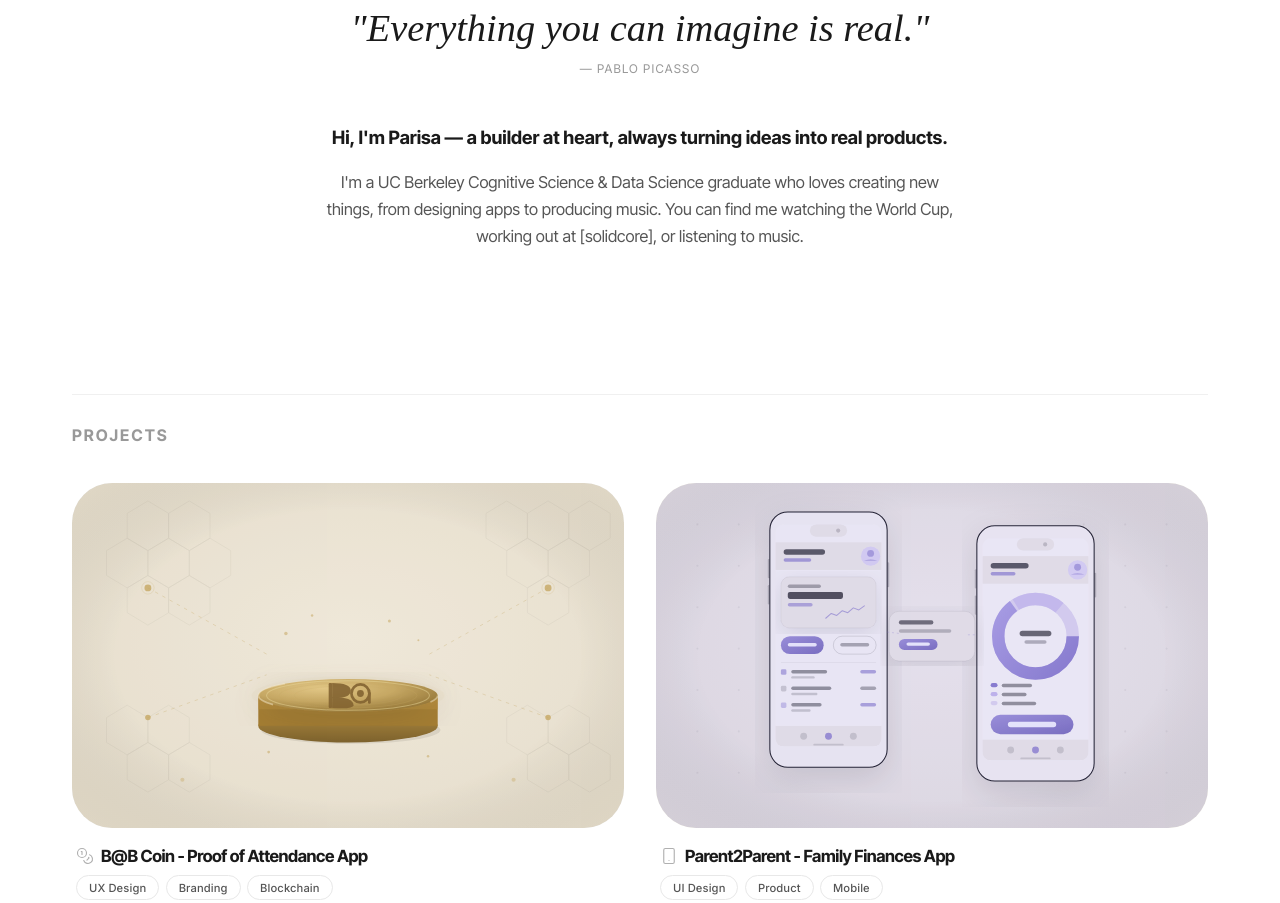
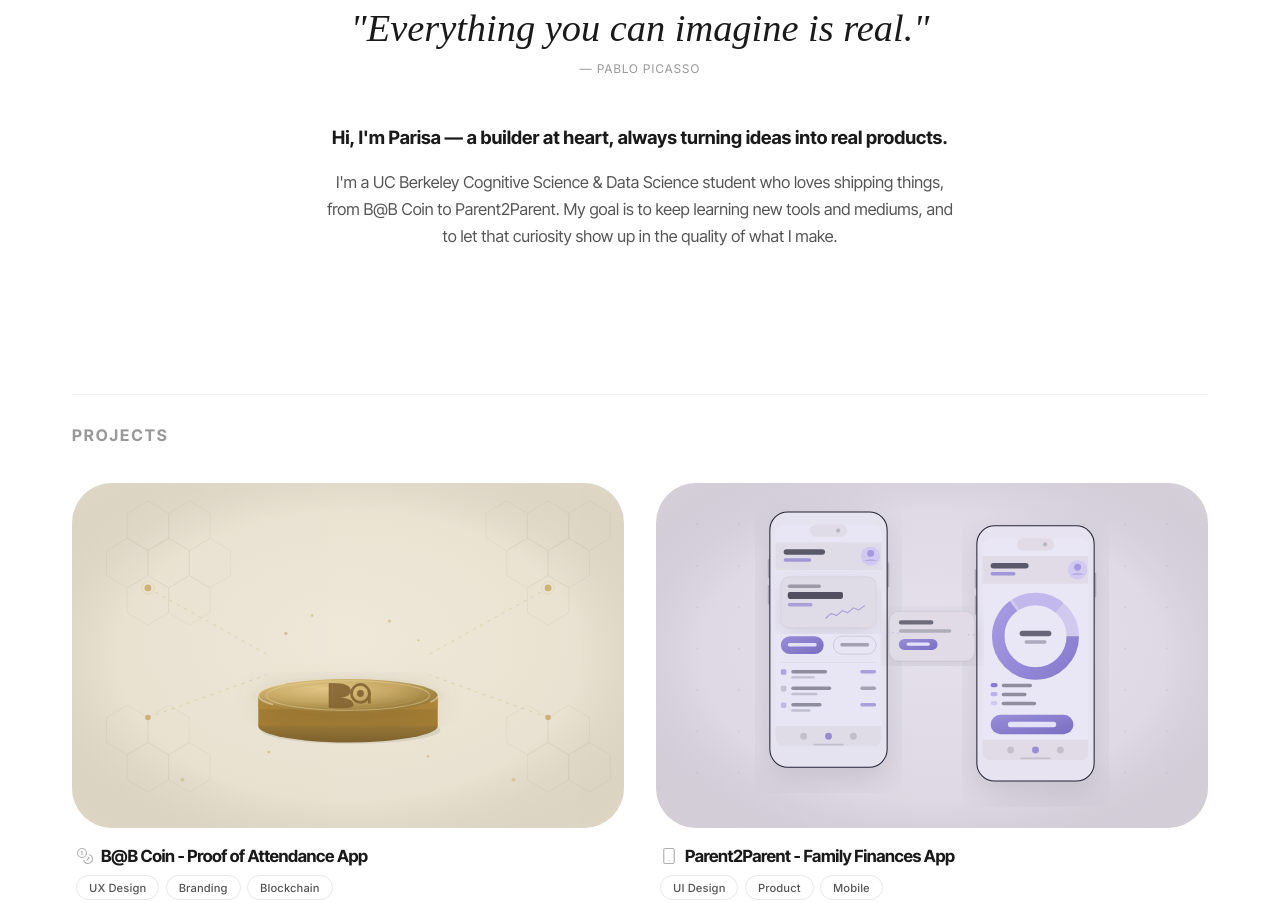
Before and after one commit to 19parisa/portfolio, a plain HTML site: page index.html in a window 1280 px wide. Shown: the part 730-1633 px from the top of the page. Drawn offline with Linux system fonts and the light colour scheme; a web font is replaced by a local one.

Commit message:
LAST UPDATE index.html

```diff
--- a/index.html
+++ b/index.html
@@ -444,7 +444,7 @@
   .projects-section {
     max-width: 1200px;
     margin: 0 auto;
-    padding: 5rem 2rem 1rem;
+    padding: 5rem 2rem 5rem;
   }
 
   .projects-header {
@@ -957,7 +957,7 @@
   <div class="about-intro">
     <p class="about-intro-greeting">Hi, I'm Parisa — a builder at heart, always turning ideas into real products.</p>
     <p class="about-intro-bio">
-      I'm a UC Berkeley Cognitive Science &amp; Data Science graduate who loves creating new things, from designing apps to producing music. You can find me watching the World Cup, working out at [solidcore], or listening to music.
+      I'm a UC Berkeley Cognitive Science &amp; Data Science student who loves shipping things, from B@B Coin to Parent2Parent. My goal is to keep learning new tools and mediums, and to let that curiosity show up in the quality of what I make.
     </p>
   </div>
 
@@ -1204,7 +1204,7 @@
     .site-footer {
       max-width: 1200px;
       margin: 0 auto;
-      padding: 3rem 2rem 3.5rem;
+      padding: 4.5rem 2rem 3.5rem;
       border-top: 1px solid #f0f0f0;
       display: flex;
       flex-wrap: wrap;
```
